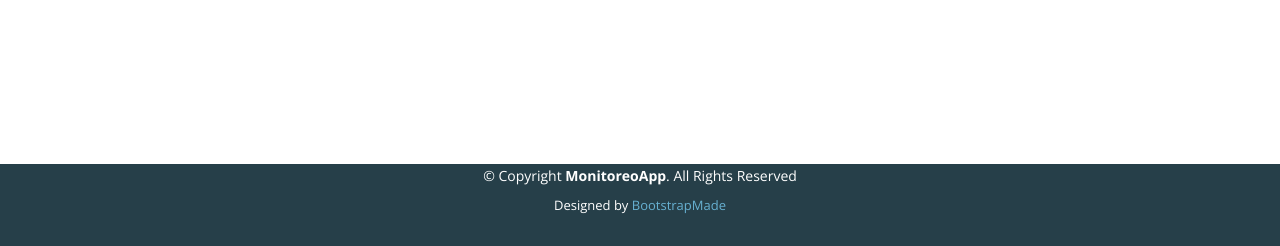
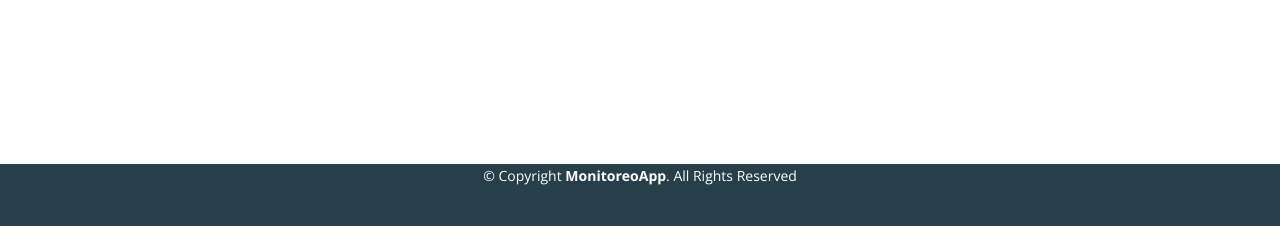
Before and after one commit to jaquelinepvla/MonitoreoApp, a Flask app: template Capa_dominio/templates/index.html in a window 1280 px wide. Shown: the part 2306-2552 px from the top of the page. Run offline with Flask 2, Linux system fonts and the light colour scheme; the template is opened without the code that fills it, so the values that code supplies are empty; some libraries are stand-ins or nearby versions.

Commit message:
Se elimino una parte del footer

```diff
--- a/Capa_dominio/templates/index.html
+++ b/Capa_dominio/templates/index.html
@@ -177,7 +177,7 @@
         <!-- You can delete the links only if you purchased the pro version. -->
         <!-- Licensing information: https://bootstrapmade.com/license/ -->
         <!-- Purchase the pro version with working PHP/AJAX contact form: https://bootstrapmade.com/squadfree-free-bootstrap-template-creative/ -->
-        Designed by <a href="https://bootstrapmade.com/">BootstrapMade</a>
+        <!--Designed by <a href="https://bootstrapmade.com/">BootstrapMade</a>-->
       </div>
     </div>
   </footer><!-- End Footer -->
```
